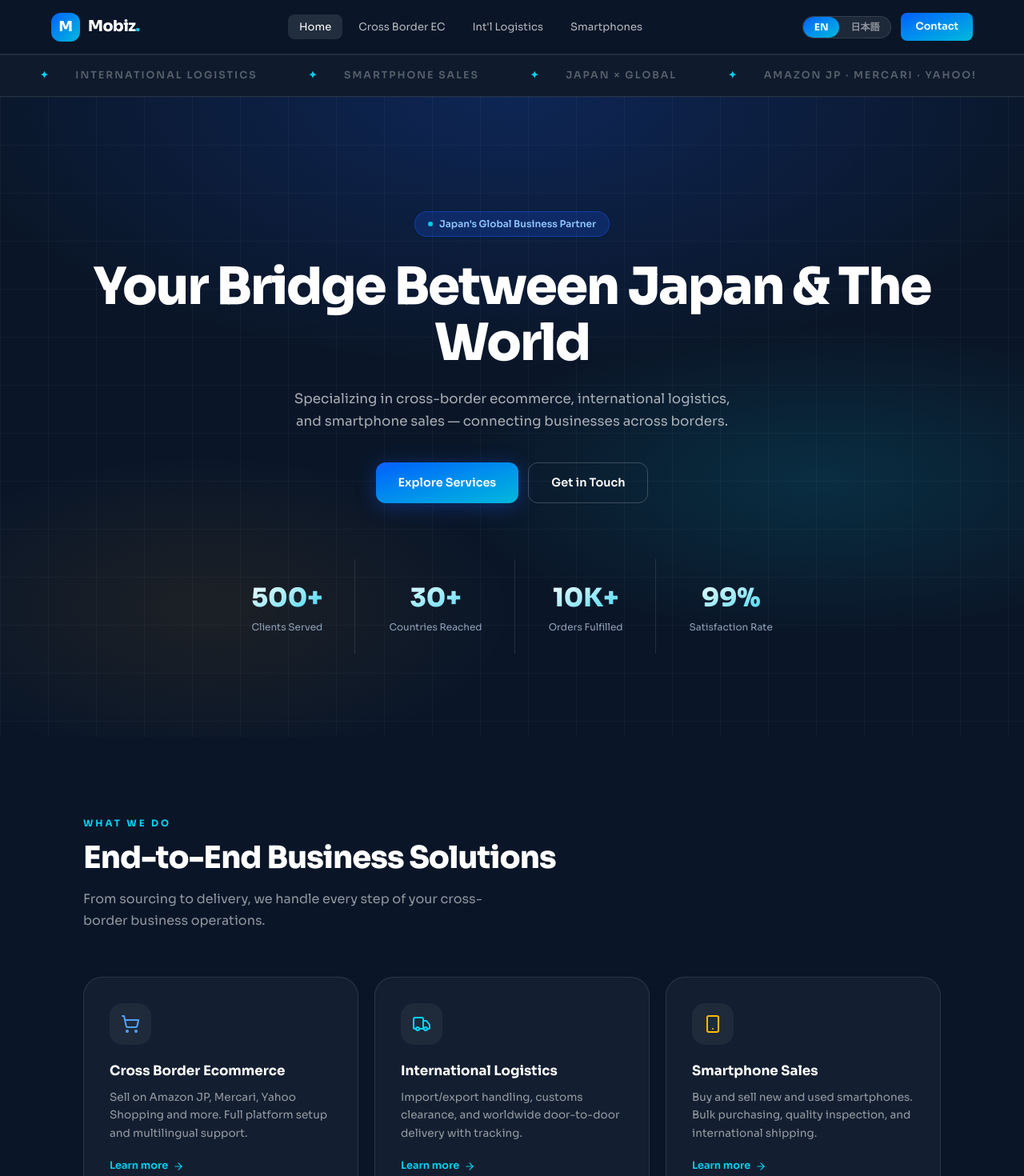
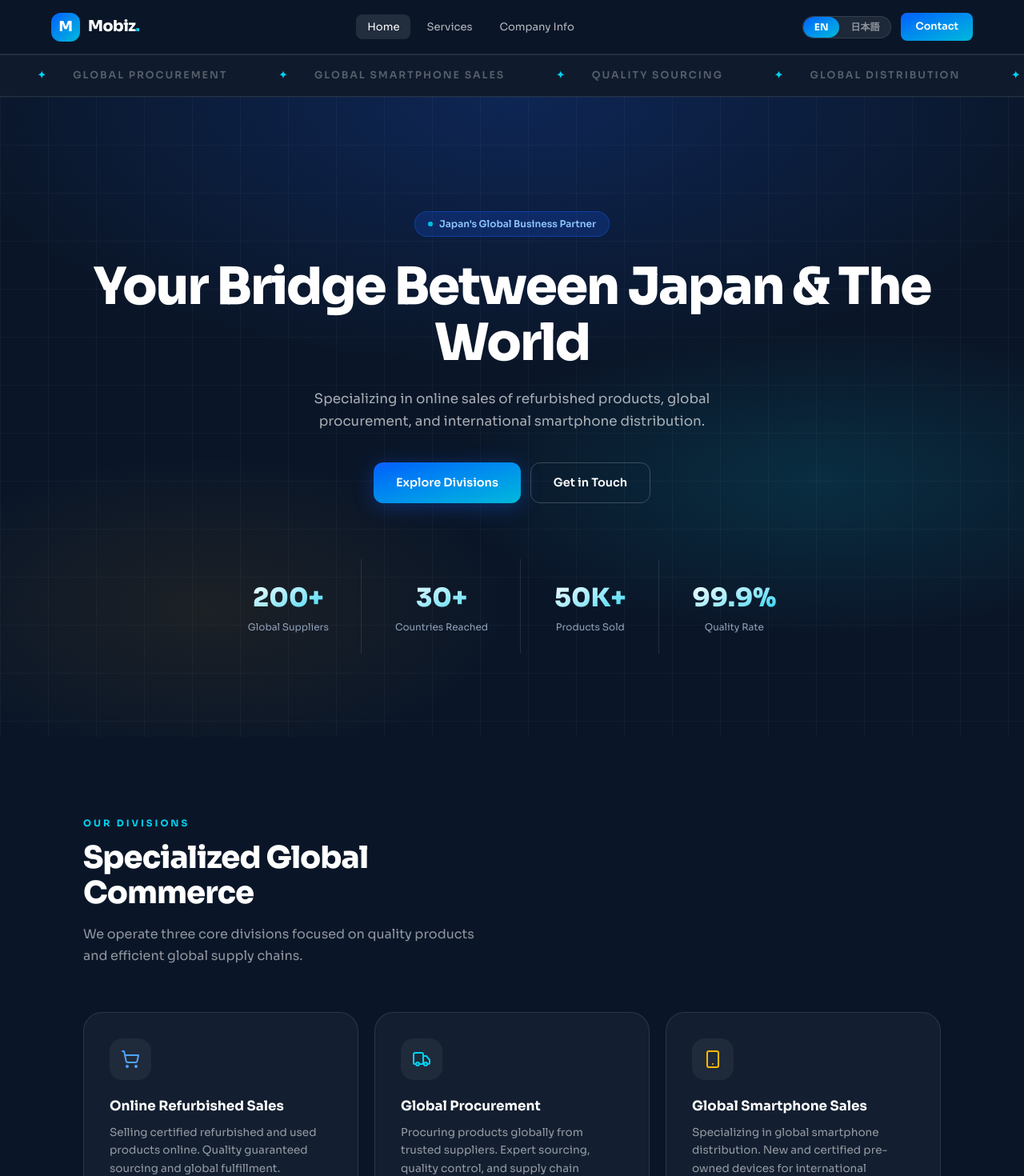
Before and after one commit to comp0099/comp0099-mobiz, a React (Vite) app: page / in a window 1280 px wide. Shown: the top 1470 px of the page at 80% size. Built offline with nearby package versions, Linux system fonts and the light colour scheme.

Commit message:
feat: Update app description and navigation
Reflects the company's refined focus on refurbished products, global procurement, and international smartphone distribution. Navigation labels and some statistics have been updated to better align with these core specializations.

```diff
--- a/metadata.json
+++ b/metadata.json
@@ -1,6 +1,6 @@
 {
   "name": "Mobiz Solutions",
-  "description": "A professional cross-border business platform connecting Japan with global markets through ecommerce, logistics, and smartphone sales.",
+  "description": "Specializing in the online sale of refurbished products, global procurement, and international smartphone distribution.",
   "requestFramePermissions": [],
   "majorCapabilities": []
 }
--- a/src/App.tsx
+++ b/src/App.tsx
@@ -33,41 +33,40 @@ const translations: Record<Language, any> = {
   en: {
     nav: {
       home: 'Home',
-      ecommerce: 'Cross Border EC',
-      logistics: 'Int\'l Logistics',
-      smartphones: 'Smartphones',
+      services: 'Services',
+      company: 'Company Info',
       contact: 'Contact'
     },
     hero: {
       badge: 'Japan\'s Global Business Partner',
       title: 'Your Bridge Between Japan & The World',
-      subtitle: 'Specializing in cross-border ecommerce, international logistics, and smartphone sales — connecting businesses across borders.',
-      btnPrimary: 'Explore Services',
+      subtitle: 'Specializing in online sales of refurbished products, global procurement, and international smartphone distribution.',
+      btnPrimary: 'Explore Divisions',
       btnSecondary: 'Get in Touch'
     },
     stats: [
-      { label: 'Clients Served', value: '500+' },
+      { label: 'Global Suppliers', value: '200+' },
       { label: 'Countries Reached', value: '30+' },
-      { label: 'Orders Fulfilled', value: '10K+' },
-      { label: 'Satisfaction Rate', value: '99%' }
+      { label: 'Products Sold', value: '50K+' },
+      { label: 'Quality Rate', value: '99.9%' }
     ],
     services: {
-      tag: 'WHAT WE DO',
-      title: 'End-to-End Business Solutions',
-      subtitle: 'From sourcing to delivery, we handle every step of your cross-border business operations.',
+      tag: 'OUR DIVISIONS',
+      title: 'Specialized Global<br/>Commerce',
+      subtitle: 'We operate three core divisions focused on quality products and efficient global supply chains.',
       ecommerce: {
-        title: 'Cross Border Ecommerce',
-        description: 'Sell on Amazon JP, Mercari, Yahoo Shopping and more. Full platform setup and multilingual support.',
+        title: 'Online Refurbished Sales',
+        description: 'Selling certified refurbished and used products online. Quality guaranteed sourcing and global fulfillment.',
         link: 'Learn more'
       },
       logistics: {
-        title: 'International Logistics',
-        description: 'Import/export handling, customs clearance, and worldwide door-to-door delivery with tracking.',
+        title: 'Global Procurement',
+        description: 'Procuring products globally from trusted suppliers. Expert sourcing, quality control, and supply chain management.',
         link: 'Learn more'
       },
       smartphones: {
-        title: 'Smartphone Sales',
-        description: 'Buy and sell new and used smartphones. Bulk purchasing, quality inspection, and international shipping.',
+        title: 'Global Smartphone Sales',
+        description: 'Specializing in global smartphone distribution. New and certified pre-owned devices for international markets.',
         link: 'Learn more'
       }
     },
@@ -75,30 +74,41 @@ const translations: Record<Language, any> = {
       tag: 'WHY MOBIZ',
       title: 'Built for Global Commerce',
       items: [
-        { title: 'Japan Market Experts', description: 'Deep knowledge of Japanese platforms, regulations, and consumer behavior.' },
-        { title: 'Bilingual Operations', description: 'Full Japanese and English support across all services and documentation.' },
-        { title: 'End-to-End Service', description: 'From sourcing to customer service — one partner for your entire operation.' },
-        { title: 'Data-Driven Results', description: 'Regular reporting and analytics to continuously grow your business.' }
+        { title: 'Market Experts', description: 'Deep knowledge of global product trends, regulations, and consumer behavior.' },
+        { title: 'Global Sourcing', description: 'Network of trusted suppliers worldwide ensuring the best quality and prices.' },
+        { title: 'Quality Assurance', description: 'Rigorous inspection standards for every refurbished and used product we sell.' },
+        { title: 'Efficient Distribution', description: 'Streamlined global logistics to deliver products quickly and securely.' }
       ]
     },
     contact: {
       tag: 'CONTACT',
       title: 'Let\'s Work Together',
-      subtitle: 'Ready to expand your business globally? Reach out and we\'ll get back to you within 24 hours.',
+      subtitle: 'Interested in our products or services? Reach out and we\'ll get back to you within 24 hours.',
       note: 'English & Japanese Support',
       labels: {
         name: 'FULL NAME',
         email: 'EMAIL',
-        service: 'SERVICE INTEREST',
+        service: 'DIVISION INTEREST',
         message: 'MESSAGE',
         submit: 'Send Message'
       },
-      options: ['Select a service...', 'Cross Border Ecommerce', 'International Logistics', 'Smartphone Sales', 'All Services']
+      options: ['Select a division...', 'Online Refurbished Sales', 'Global Procurement', 'Global Smartphone Sales', 'All Divisions']
+    },
+    companyProfile: {
+      tag: 'COMPANY PROFILE',
+      title: 'Corporate Overview',
+      details: [
+        { label: 'Company Name', value: 'MOBIZ LLC (MOBIZ合同会社)' },
+        { label: 'Headquarters', value: '2-2-15 Hamamatsucho Dia Building 2F, Hamamatsucho, Minato-ku, Tokyo 105-0013' },
+        { label: 'Email', value: 'mobiz.customer@gmail.com' },
+        { label: 'Business Capacity', value: 'Mon-Fri: 10:00 - 17:00' },
+        { label: 'License', value: 'Antique Dealer License: Chiba Prefectural Public Safety Commission No. 441060001263' }
+      ]
     },
     footer: {
-      description: 'Your trusted partner for cross-border business between Japan and the global market.',
+      description: 'Your trusted partner for global procurement and refurbished product sales.',
       columns: [
-        { title: 'Services', links: ['Cross Border EC', 'Int\'l Logistics', 'Smartphones'] },
+        { title: 'Divisions', links: ['Refurbished Sales', 'Global Procurement', 'Global Smartphones'] },
         { title: 'Company', links: ['About Us', 'Careers', 'Blog'] },
         { title: 'Contact', links: ['hello@mobiz.com', 'Japan Office', 'Support'] }
       ],
@@ -109,41 +119,40 @@ const translations: Record<Language, any> = {
   jp: {
     nav: {
       home: 'ホーム',
-      ecommerce: '越境EC',
-      logistics: '国際物流',
-      smartphones: 'スマートフォン',
+      services: 'サービス',
+      company: '会社情報',
       contact: 'お問い合わせ'
     },
     hero: {
-      badge: '日本のグローバルビジネスパートナー',
-      title: '日本と世界をつなぐビジネスパートナー',
-      subtitle: '越境EC・国際物流・スマートフォン販売を専門とし、企業の海外展開を全面サポートします。',
-      btnPrimary: 'サービスを見る',
+      badge: 'グローバルビジネスパートナー',
+      title: '日本と世界をつなぐ、<br>質の高いビジネスを。',
+      subtitle: 'リユース・リフレッシュ品のオンライン販売、グローバルな製品調達、スマートフォンの国際流通を専門としています。',
+      btnPrimary: '事業内容を見る',
       btnSecondary: 'お問い合わせ'
     },
     stats: [
-      { label: '取引企業数', value: '500+' },
+      { label: 'グローバルサプライヤー', value: '200+' },
       { label: '対応国数', value: '30+' },
-      { label: '成約件数', value: '1万件+' },
-      { label: '顧客満足度', value: '99%' }
+      { label: '累計販売数', value: '5万点+' },
+      { label: '品質合格率', value: '99.9%' }
     ],
     services: {
-      tag: 'サービス内容',
-      title: 'ビジネスをトータルサポート',
-      subtitle: '調達から納品まで、越境ビジネスのすべてのプロセスをサポートします。',
+      tag: '事業紹介',
+      title: '質の高い製品を<br/>世界中へ',
+      subtitle: '高品質な製品の提供と効率的なグローバル・サプライチェーンを軸に、3つの事業を展開しています。',
       ecommerce: {
-        title: '越境ECサービス',
-        description: 'Amazon JP・メルカリ・Yahoo!ショッピングなどでの販売をフルサポート。多言語対応。',
+        title: 'リユース品オンライン販売',
+        description: '高品質なリフレッシュ品・中古品のオンライン販売。確かな品質管理とグローバルな配送体制。',
         link: '詳細はこちら'
       },
       logistics: {
-        title: '国際物流サービス',
-        description: '輸出入手続き・通関サポート・日本国内倉庫・ドア・ツー・ドア配送に対応。',
+        title: 'グローバル調達サービス',
+        description: '世界中から最適な製品を調達。サプライヤー選定から品質管理、管理体制の構築まで。',
         link: '詳細はこちら'
       },
       smartphones: {
-        title: 'スマートフォン販売',
-        description: '新品・中古スマートフォンの売買。法人まとめ買い・品質検査・国際発送。',
+        title: 'グローバルスマホ販売',
+        description: '世界市場向けの端末販売と流通を専門。最新のスマホから高品質な中古端末まで。',
         link: '詳細はこちら'
       }
     },
@@ -151,30 +160,41 @@ const translations: Record<Language, any> = {
       tag: '選ばれる理由',
       title: 'グローバルに強いモビズ',
       items: [
-        { title: '日本市場の専門知識', description: '日本のプラットフォーム・規制・消費者行動に関する深い知見。' },
-        { title: 'バイリンガル対応', description: '日本語・英語での完全対応。書類作成からサポートまで。' },
-        { title: 'ワンストップサービス', description: '調達からカスタマー対応まで、ワンストップでサポート。' },
-        { title: 'データ分析と改善', description: '定期レポートと分析で、ビジネスの継続的な成長を支援。' }
+        { title: '市場の専門知識', description: 'グローバルな製品トレンド、規制、消費者行動に関する深い知見。' },
+        { title: 'グローバル調達網', description: '世界中の信頼できるサプライヤーネットワークによる、高品質・低価格の実現。' },
+        { title: '品質保証', description: '販売するすべてのリユース・リフレッシュ品に対する厳格な検査基準。' },
+        { title: '効率的な流通', description: '迅速かつ安全に製品を届ける、最適化されたグローバル物流体制。' }
       ]
     },
     contact: {
       tag: 'お問い合わせ',
       title: '一緒に成長しましょう',
-      subtitle: '海外展開をご検討中ですか？お気軽にご連絡ください。24時間以内にご返信いたします。',
+      subtitle: '製品やサービスにご興味がありますか？お気軽にご連絡ください。24時間以内にご返信いたします。',
       note: '日本語・英語対応',
       labels: {
         name: 'お名前',
         email: 'メールアドレス',
-        service: 'ご興味のサービス',
+        service: 'ご興味の事業',
         message: 'メッセージ',
         submit: '送信する'
       },
-      options: ['サービスを選択...', '越境ECサービス', '国際物流サービス', 'スマートフォン販売', 'すべてのサービス']
+      options: ['事業を選択...', 'リユース品オンライン販売', 'グローバル調達サービス', 'グローバルスマホ販売', 'すべての事業']
+    },
+    companyProfile: {
+      tag: '会社概要',
+      title: '企業情報',
+      details: [
+        { label: '会社名', value: 'MOBIZ LLC (MOBIZ合同会社)' },
+        { label: '所在地', value: '〒105-0013 東京都港区浜松町2-2-15 浜松町ダイヤビル2F' },
+        { label: 'メールアドレス', value: 'mobiz.customer@gmail.com' },
+        { label: '営業時間', value: '月-金: 10:00 - 17:00' },
+        { label: '古物商許可', value: '千葉県公安委員会 第441060001263号' }
+      ]
     },
     footer: {
-      description: '日本と世界をつなぐ、越境ビジネスの信頼できるパートナー。',
+      description: 'グローバル調達とリユース品販売の信頼できるパートナー。',
       columns: [
-        { title: 'サービス', links: ['越境EC', '国際物流', 'スマートフォン'] },
+        { title: '事業内容', links: ['リユース品販売', 'グローバル調達', 'グローバルスマホ'] },
         { title: '会社情報', links: ['会社概要', '採用情報', 'ブログ'] },
         { title: 'お問い合わせ', links: ['hello@mobiz.com', '日本オフィス', 'サポート'] }
       ],
@@ -225,16 +245,36 @@ export default function App() {
 
         {/* Desktop Links */}
         <ul className="hidden md:flex items-center gap-1.5 list-none">
-          {Object.entries(t.nav).filter(([key]) => key !== 'contact').map(([key, label]) => (
-            <li key={key}>
-              <button
-                onClick={() => navigateTo(key as Page)}
-                className={`text-[0.82rem] font-medium px-3.5 py-1.5 rounded-lg transition-all duration-200 cursor-pointer ${currentPage === key ? 'text-white bg-white/10' : 'text-white/70 hover:text-white hover:bg-white/10'}`}
-              >
-                {label as string}
-              </button>
-            </li>
-          ))}
+          <li>
+            <button
+              onClick={() => navigateTo('home')}
+              className={`text-[0.82rem] font-medium px-3.5 py-1.5 rounded-lg transition-all duration-200 cursor-pointer ${currentPage === 'home' ? 'text-white bg-white/10' : 'text-white/70 hover:text-white hover:bg-white/10'}`}
+            >
+              {t.nav.home}
+            </button>
+          </li>
+          <li>
+            <button
+              onClick={() => {
+                if (currentPage !== 'home') navigateTo('home');
+                setTimeout(() => document.getElementById('services-section')?.scrollIntoView({ behavior: 'smooth' }), 100);
+              }}
+              className="text-[0.82rem] font-medium px-3.5 py-1.5 rounded-lg text-white/70 hover:text-white hover:bg-white/10 transition-all duration-200 cursor-pointer"
+            >
+              {t.nav.services}
+            </button>
+          </li>
+          <li>
+            <button
+              onClick={() => {
+                if (currentPage !== 'home') navigateTo('home');
+                setTimeout(() => document.getElementById('company-profile-section')?.scrollIntoView({ behavior: 'smooth' }), 100);
+              }}
+              className="text-[0.82rem] font-medium px-3.5 py-1.5 rounded-lg text-white/70 hover:text-white hover:bg-white/10 transition-all duration-200 cursor-pointer"
+            >
+              {t.nav.company}
+            </button>
+          </li>
         </ul>
 
         <div className="flex items-center gap-3">
@@ -255,9 +295,7 @@ export default function App() {
           <button
             onClick={() => {
               if (currentPage !== 'home') navigateTo('home');
-              setTimeout(() => {
-                document.getElementById('contact-section')?.scrollIntoView({ behavior: 'smooth' });
-              }, 100);
+              setTimeout(() => document.getElementById('contact-section')?.scrollIntoView({ behavior: 'smooth' }), 100);
             }}
             className="hidden md:block px-[18px] py-[8px] rounded-lg bg-linear-to-br from-blue-600 to-cyan-500 text-white text-[0.8rem] font-semibold transition-opacity hover:opacity-85 cursor-pointer"
           >
@@ -281,16 +319,18 @@ export default function App() {
             className="fixed inset-0 z-40 bg-navy pt-24 px-8"
           >
             <ul className="flex flex-col gap-6">
-              {Object.entries(t.nav).map(([key, label]) => (
-                <li key={key}>
-                  <button
-                    onClick={() => navigateTo(key as Page)}
-                    className="text-xl font-semibold text-white/80 hover:text-white"
-                  >
-                    {label as string}
-                  </button>
-                </li>
-              ))}
+              <li>
+                <button onClick={() => navigateTo('home')} className="text-xl font-semibold text-white/80">{t.nav.home}</button>
+              </li>
+              <li>
+                <button onClick={() => { navigateTo('home'); setTimeout(() => document.getElementById('services-section')?.scrollIntoView({ behavior: 'smooth' }), 100); }} className="text-xl font-semibold text-white/80">{t.nav.services}</button>
+              </li>
+              <li>
+                <button onClick={() => { navigateTo('home'); setTimeout(() => document.getElementById('company-profile-section')?.scrollIntoView({ behavior: 'smooth' }), 100); }} className="text-xl font-semibold text-white/80">{t.nav.company}</button>
+              </li>
+              <li>
+                <button onClick={() => { navigateTo('home'); setTimeout(() => document.getElementById('contact-section')?.scrollIntoView({ behavior: 'smooth' }), 100); }} className="text-xl font-semibold text-white/80">{t.nav.contact}</button>
+              </li>
             </ul>
           </motion.div>
         )}
@@ -301,7 +341,7 @@ export default function App() {
         <div className="flex w-max animate-marquee whitespace-nowrap">
           {[1, 2, 3, 4].map(i => (
             <div key={i} className="flex">
-              {['Cross Border Ecommerce', 'International Logistics', 'Smartphone Sales', 'Japan × Global', 'Amazon JP · Mercari · Yahoo!'].map(text => (
+              {['Online Refurbished Sales', 'Global Procurement', 'Global Smartphone Sales', 'Quality Sourcing', 'Global Distribution'].map(text => (
                 <span key={text} className="px-8 text-[0.78rem] font-semibold tracking-[2px] uppercase text-white/30 flex items-center">
                   <span className="text-cyan-400 mr-8">✦</span> {text}
                 </span>
@@ -358,7 +398,7 @@ export default function App() {
                   transition={{ delay: 0.3 }}
                   className="flex gap-3 flex-wrap justify-center relative z-10"
                 >
-                  <button onClick={() => navigateTo('ecommerce')} className="px-7 py-3.5 rounded-xl bg-linear-to-br from-blue-600 to-cyan-500 text-white text-[0.9rem] font-semibold transition-all hover:-translate-y-0.5 hover:shadow-[0_8px_32px_rgba(26,86,219,0.5)] shadow-[0_4px_24px_rgba(26,86,219,0.4)] cursor-pointer">
+                  <button onClick={() => document.getElementById('services-section')?.scrollIntoView({ behavior: 'smooth' })} className="px-7 py-3.5 rounded-xl bg-linear-to-br from-blue-600 to-cyan-500 text-white text-[0.9rem] font-semibold transition-all hover:-translate-y-0.5 hover:shadow-[0_8px_32px_rgba(26,86,219,0.5)] shadow-[0_4px_24px_rgba(26,86,219,0.4)] cursor-pointer">
                     {t.hero.btnPrimary}
                   </button>
                   <button onClick={() => document.getElementById('contact-section')?.scrollIntoView({ behavior: 'smooth' })} className="px-7 py-3.5 rounded-xl border border-white/20 text-white text-[0.9rem] font-semibold transition-all hover:bg-white/8 hover:border-white/40 cursor-pointer">
@@ -384,7 +424,7 @@ export default function App() {
               </section>
 
               {/* Services List */}
-              <section className="max-w-[1200px] mx-auto px-[5%] py-[100px]">
+              <section id="services-section" className="max-w-[1200px] mx-auto px-[5%] py-[100px]">
                 <div className="text-[0.72rem] font-bold tracking-[3px] uppercase text-cyan-400 mb-3">{t.services.tag}</div>
                 <h2 className="text-[clamp(1.8rem,3vw,2.8rem)] font-extrabold tracking-tight leading-[1.15] mb-4" dangerouslySetInnerHTML={{ __html: t.services.title }} />
                 <p className="text-base text-white/55 max-w-[520px] mb-14 leading-[1.7]">{t.services.subtitle}</p>
@@ -414,8 +454,8 @@ export default function App() {
                 </div>
               </section>
 
-              {/* Features */}
-              <section className="bg-white/2 border-y border-white/10 px-[5%] py-20">
+              {/* Features as Company Info */}
+              <section id="features-section" className="bg-white/2 border-y border-white/10 px-[5%] py-20">
                 <div className="max-w-[1200px] mx-auto grid grid-cols-1 md:grid-cols-2 gap-20 items-center">
                   <div>
                     <div className="text-[0.72rem] font-bold tracking-[3px] uppercase text-cyan-400 mb-3">{t.features.tag}</div>
@@ -460,6 +500,24 @@ export default function App() {
                       </div>
                     </div>
                   </div>
+                </div>
+              </section>
+
+              {/* Company Profile Section */}
+              <section id="company-profile-section" className="max-w-[1200px] mx-auto px-[5%] py-[100px] border-t border-white/10">
+                <div className="text-[0.72rem] font-bold tracking-[3px] uppercase text-cyan-400 mb-3">{t.companyProfile.tag}</div>
+                <h2 className="text-[clamp(1.8rem,3vw,2.8rem)] font-extrabold tracking-tight leading-[1.15] mb-10">{t.companyProfile.title}</h2>
+                <div className="bg-white/4 border border-white/10 rounded-2xl overflow-hidden">
+                  {t.companyProfile.details.map((detail: any, idx: number) => (
+                    <div key={idx} className={`grid grid-cols-1 md:grid-cols-[240px_1fr] border-b border-white/10 last:border-0`}>
+                      <div className="bg-white/5 px-8 py-5 text-[0.85rem] font-bold text-slate-300 md:border-r border-white/10 flex items-center">
+                        {detail.label}
+                      </div>
+                      <div className="px-8 py-5 text-[0.85rem] text-white/70 flex items-center leading-relaxed">
+                        {detail.value}
+                      </div>
+                    </div>
+                  ))}
                 </div>
               </section>
 
```
